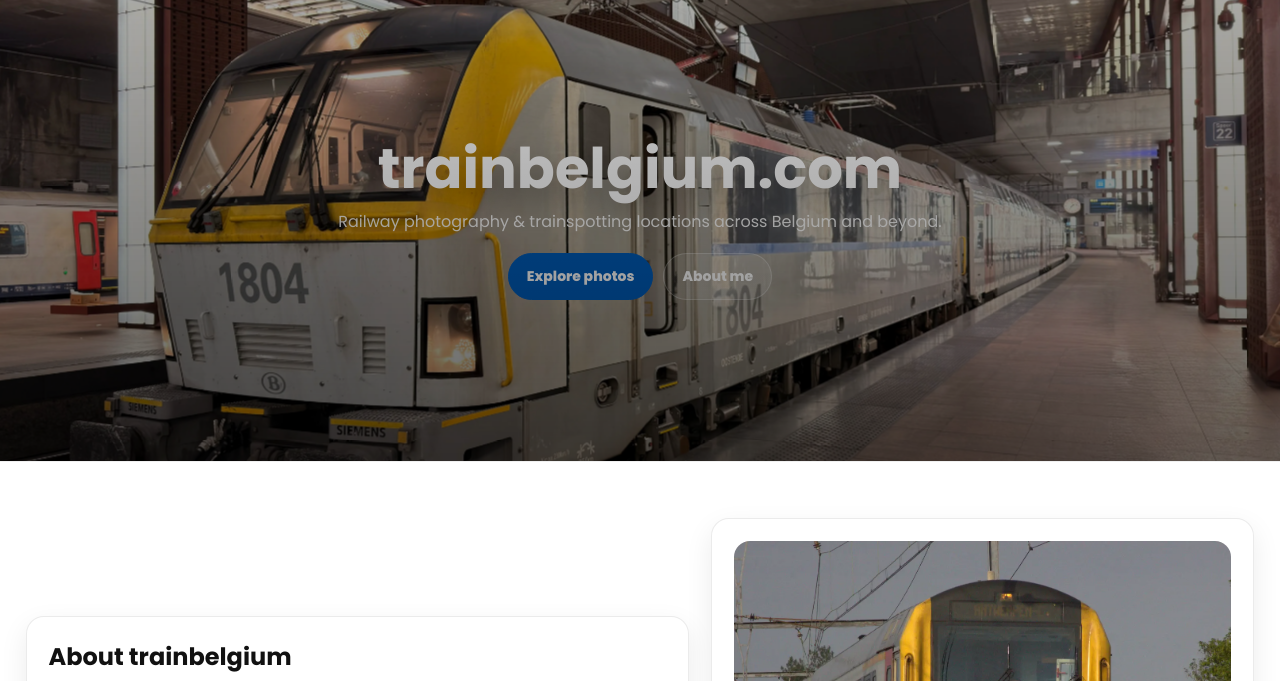
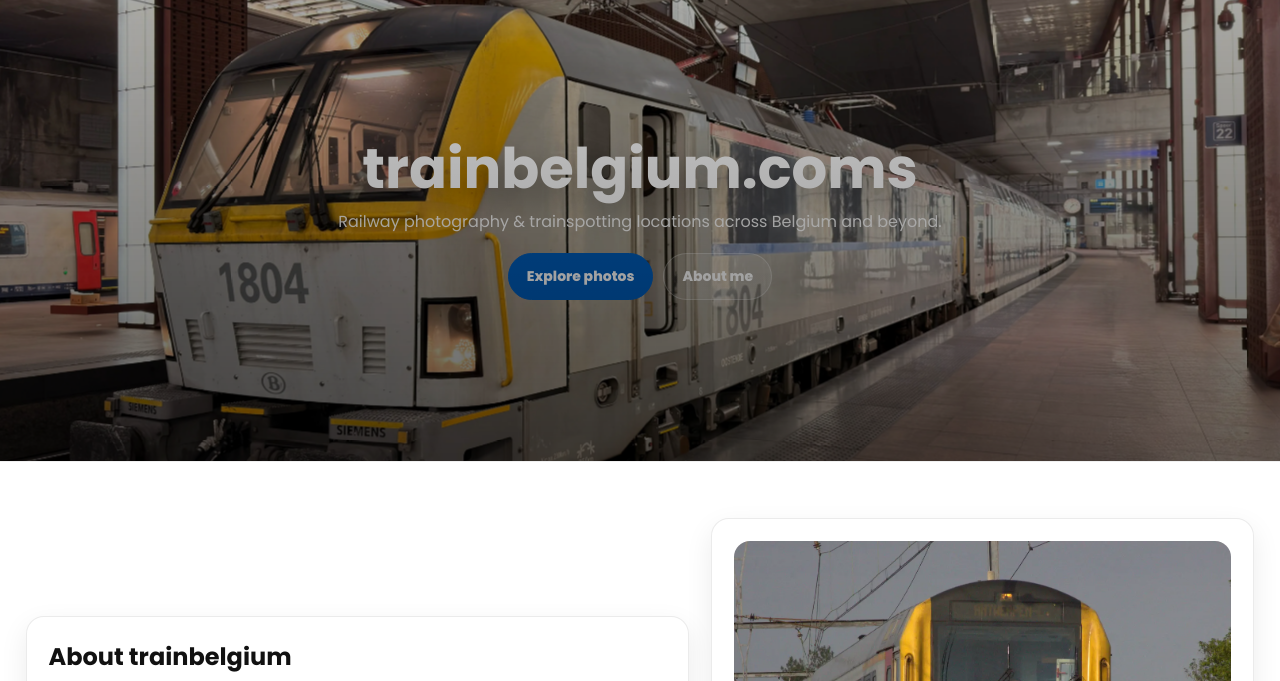
Before and after one commit to tristanschelkens/newtrainbelgium, a plain HTML site: page pages/Home.html in a window 1280 px wide. Shown: the part 59-740 px from the top of the page. Drawn offline with Linux system fonts and the light colour scheme.

Commit message:
Update Home.html

```diff
--- a/pages/Home.html
+++ b/pages/Home.html
@@ -49,7 +49,7 @@
 
       <div class="hero-content">
         <div class="hero-card">
-          <h1>trainbelgium.com</h1>
+          <h1>trainbelgium.coms</h1>
           <p>
             Railway photography & trainspotting locations across Belgium and
             beyond.
```
